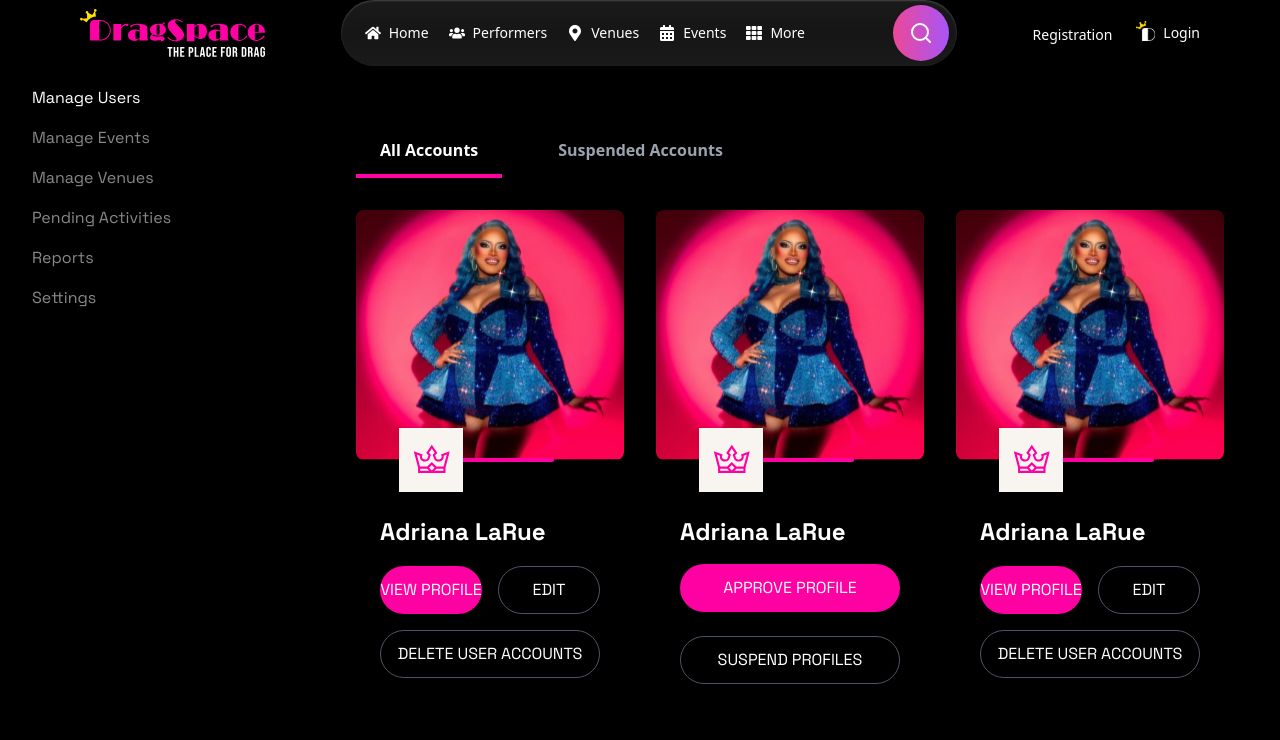
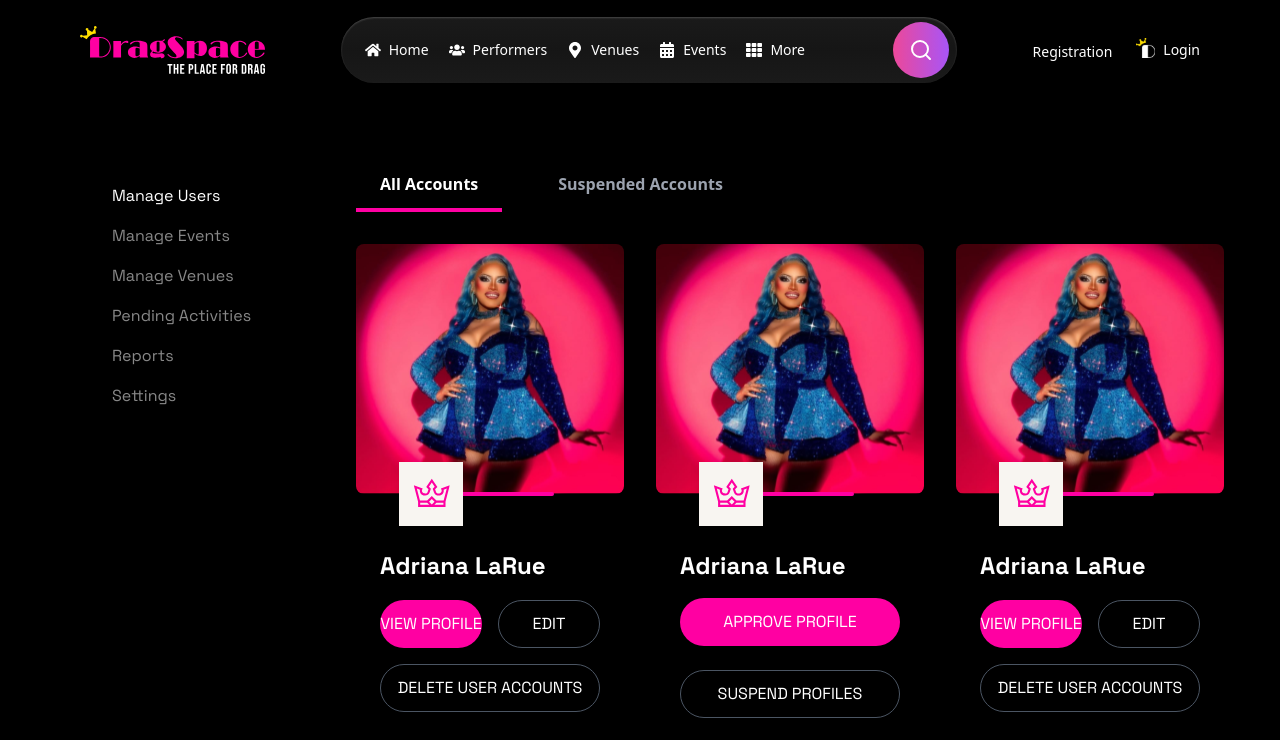
Before and after one commit to HamzaAliKundi/coltable-deshabord-admin, a React (Vite) app: page /users in a window 1280 px wide. Shown: the top 740 px of the page. Built offline with nearby package versions, Linux system fonts and the light colour scheme.

Commit message:
ui fixes

```diff
--- a/src/pages/auth/signUp.tsx
+++ b/src/pages/auth/signUp.tsx
@@ -237,7 +237,7 @@ const Signup = () => {
             )}
 
             {/* Action Buttons */}
-            <div className="flex justify-center mt-8 gap-4">
+            <div className="flex justify-center mt- gap-4">
               <button
                 type="button"
                 className="w-full md:w-64 h-13 rounded-l-full bg-white text-black py-2.5 px-4 font-['Space_Grotesk']"
--- a/src/pages/navbar.tsx
+++ b/src/pages/navbar.tsx
@@ -13,7 +13,7 @@ export default function Navbar() {
   };
 
   return (
-    <nav className="bg-black text-white h-[100px] w-full flex items-center z-30 px-8 md:px-20 justify-between relative">
+    <nav className="bg-black py-8 text-white h-[100px] w-full flex items-center z-30 px-8 md:px-20 justify-between relative">
       {/* Left Logo */}
       <div className="flex items-center space-x-2">
         <Link to="/">
--- a/src/pages/sideNav.tsx
+++ b/src/pages/sideNav.tsx
@@ -22,7 +22,7 @@ const SideNav = ({ isSidebarOpen, toggleSidebar }: SideNavProps) => {
         isSidebarOpen ? "translate-x-0" : "-translate-x-full"
       } transition-transform duration-300 md:translate-x-0 md:relative`}
     >
-      <nav className="px-4 pt-9 md:pt-2 lg:pt-4">
+      <nav className="ml-4 md:ml-12 lg:ml-24 pt-28 md:pt-12 lg:pt-20">
         <ul className="space-y-2">
           {navItems.map((item) => (
             <li key={item.name}>
```
